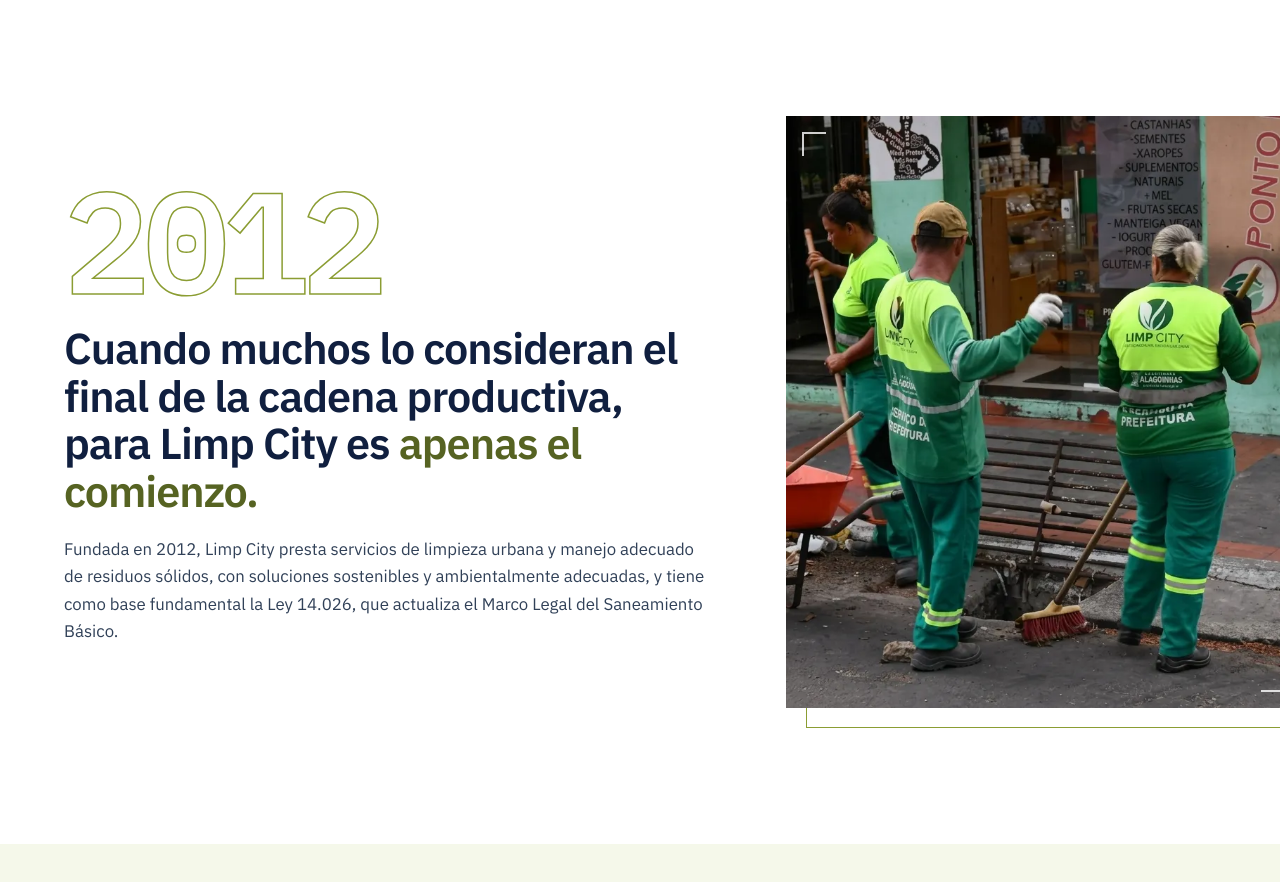
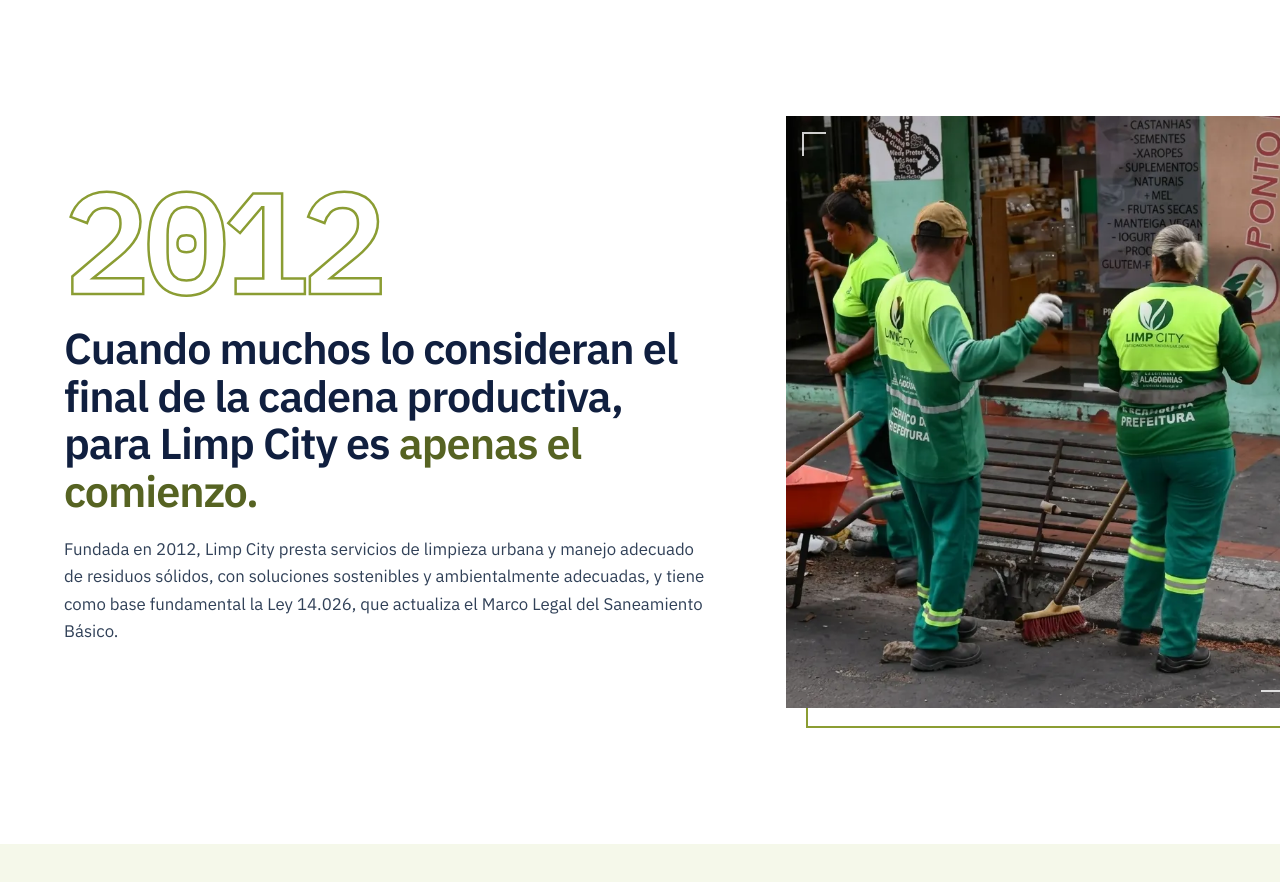
Before and after one commit to jhefferson-guerrero/cbs-web, a React (Vite) app: page /limp-city in a window 1280 px wide. Shown: the part 820-1702 px from the top of the page. Built offline with nearby package versions, Linux system fonts and the light colour scheme.

Commit message:
Limp City: trazo del 2012 y marco de la foto 1px mas gruesos

```diff
--- a/src/components/limpcity/LimpCityAbout.tsx
+++ b/src/components/limpcity/LimpCityAbout.tsx
@@ -20,7 +20,7 @@
           <motion.p
             {...reveal()}
             aria-hidden="true"
-            className="font-mono text-[3.75rem] sm:text-[5rem] lg:text-[clamp(5rem,18vh,13rem)] font-bold leading-[0.85] tracking-tighter text-transparent [-webkit-text-stroke:1.5px_var(--color-moss-500)]"
+            className="font-mono text-[3.75rem] sm:text-[5rem] lg:text-[clamp(5rem,18vh,13rem)] font-bold leading-[0.85] tracking-tighter text-transparent [-webkit-text-stroke:2px_var(--color-moss-500)] lg:[-webkit-text-stroke:2.5px_var(--color-moss-500)]"
           >
             2012
           </motion.p>
@@ -45,7 +45,7 @@
           {...reveal(0.15)}
           className="relative isolate mx-auto w-full max-w-sm lg:mx-0 lg:ml-auto lg:aspect-[626/720] lg:h-[min(74vh,46rem)] lg:w-auto lg:max-w-none"
         >
-          <span aria-hidden="true" className="absolute -bottom-4 -right-4 -z-10 h-full w-full border-[1.5px] border-moss-500 lg:-bottom-5 lg:-right-5" />
+          <span aria-hidden="true" className="absolute -bottom-4 -right-4 -z-10 h-full w-full border-[2.5px] border-moss-500 lg:-bottom-5 lg:-right-5" />
           <div className="relative aspect-[626/720] w-full overflow-hidden bg-navy-950 lg:aspect-auto lg:h-full">
             <img
               src={aboutImage}
```
